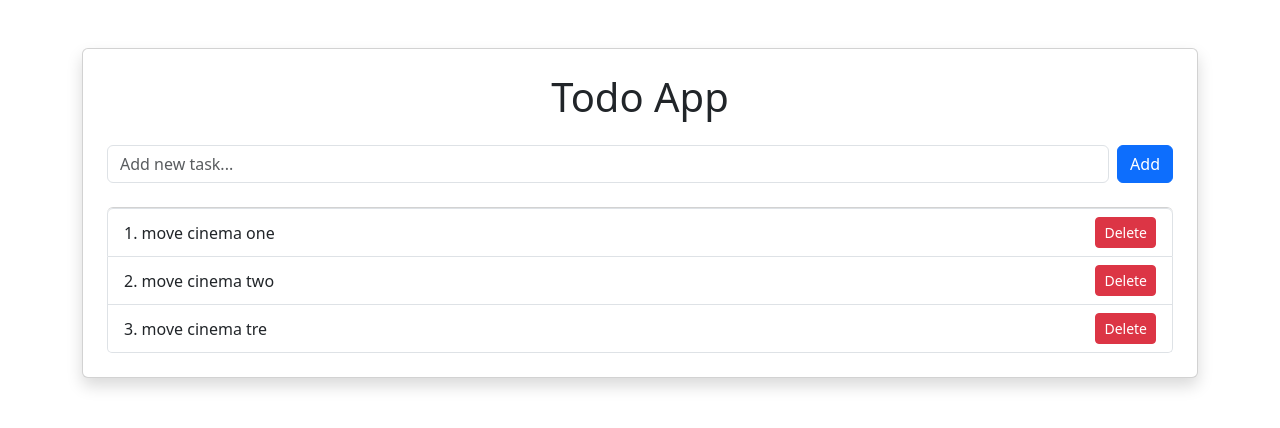
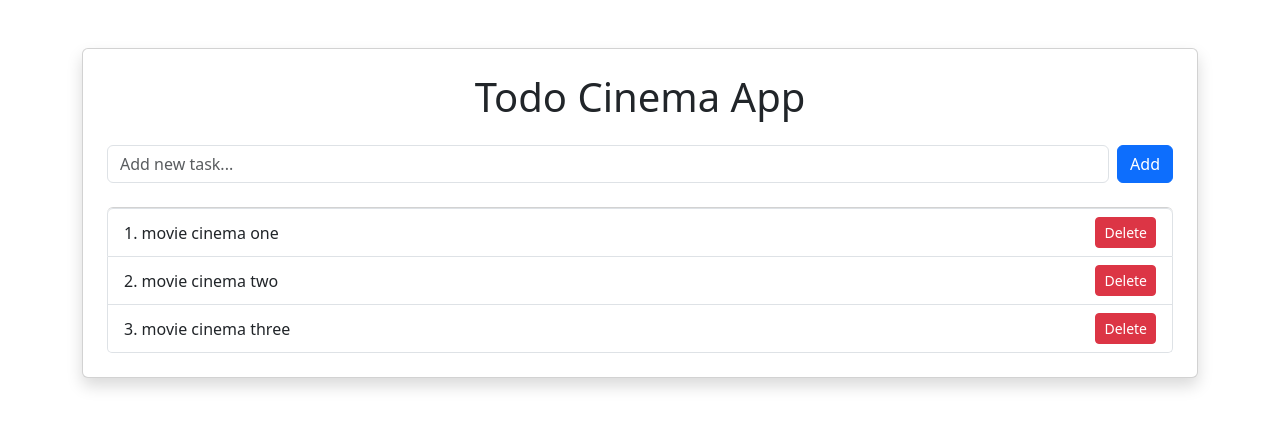
Before and after one commit to RuslanITS/TodoCinema, a React (Vite) app: page / in a window 1280 px wide. Shown: the top 428 px of the page. Built offline with nearby package versions, Linux system fonts and the light colour scheme.

Commit message:
Task-1: add todo form and delete functionality

```diff
--- a/src/App.tsx
+++ b/src/App.tsx
@@ -1,52 +1,87 @@
-import './App.css'
+import "./App.css";
+import { type ChangeEvent, type SubmitEventHandler, useState } from "react";
+
+type Task = {
+  id: string;
+  text: string;
+};
 
 const App = () => {
+  const [renderList, setRenderList] = useState<Task[]>([
+    { id: '123', text: "movie cinema one" },
+    { id: '124', text: "movie cinema two" },
+    { id: '125', text: "movie cinema three" },
+  ]);
+  const [task, setTask] = useState<string>("");
 
-  const allTasks = [
-    { id: 123, text: 'move cinema one' },
-    { id: 124, text: 'move cinema two' },
-    { id: 125, text: 'move cinema tre' }
-  ]
+  const handleSubmit: SubmitEventHandler<HTMLFormElement> = (
+    event
+  ) => {
+    event.preventDefault();
+
+    if (!task.trim()) return;
+
+    const newTask: Task = {
+      id: crypto.randomUUID(),
+      text: task,
+    };
+
+    setRenderList([...renderList, newTask]);
+
+    setTask("");
+  };
+
+  const handleDelete = (id: string) => {
+    setRenderList(
+      renderList.filter((item) => item.id !== id)
+    );
+  };
 
   return (
     <div className="container py-5">
+      <div className="card shadow p-4">
+        <h1 className="mb-4 text-center">Todo Cinema App</h1>
 
-      <div className="card shadow p-4">
-
-        <h1 className="mb-4 text-center">Todo App</h1>
-
-        <form className="d-flex gap-2 mb-4">
-
+        <form
+          onSubmit={handleSubmit}
+          className="d-flex gap-2 mb-4"
+        >
           <input
-            id="task"
-            name="task"
             type="text"
             className="form-control"
             placeholder="Add new task..."
+            value={task}
+            onChange={(
+              event: ChangeEvent<HTMLInputElement>
+            ) => setTask(event.target.value)}
           />
 
-          <button className="btn btn-primary">Add</button>
+          <button className="btn btn-primary">
+            Add
+          </button>
         </form>
 
         <ul className="list-group">
-
-          {allTasks.map((task, index) => (
+          {renderList.map((item, index) => (
             <li
-              key={task.id}
+              key={item.id}
               className="list-group-item d-flex justify-content-between align-items-center"
             >
-              <span>{index + 1}. {task.text}</span>
-
-              <button className="btn btn-danger btn-sm">Delete</button>
+              <span>
+                {index + 1}. {item.text}
+              </span>
+              <button
+                onClick={() => handleDelete(item.id)}
+                className="btn btn-danger btn-sm"
+              >
+                Delete
+              </button>
             </li>
           ))}
+        </ul>
+      </div>
+    </div>
+  );
+};
 
-        </ul>
-
-      </div>
-
-    </div>
-  )
-}
-
-export default App
+export default App;
```
